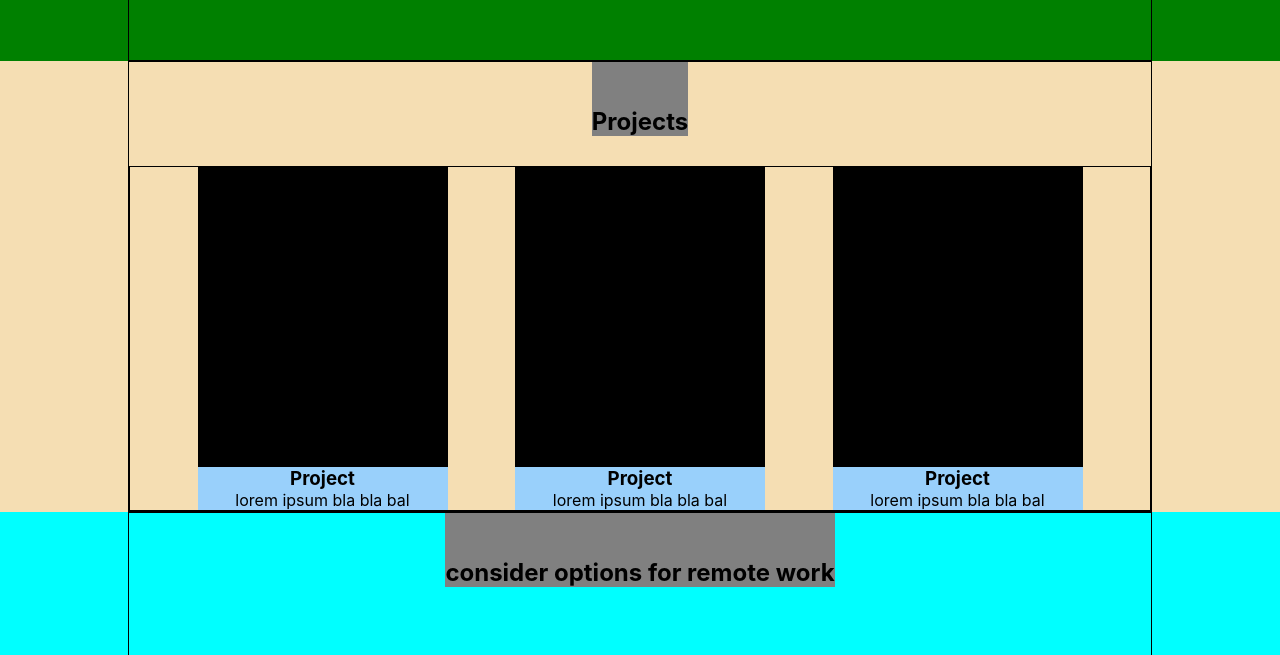
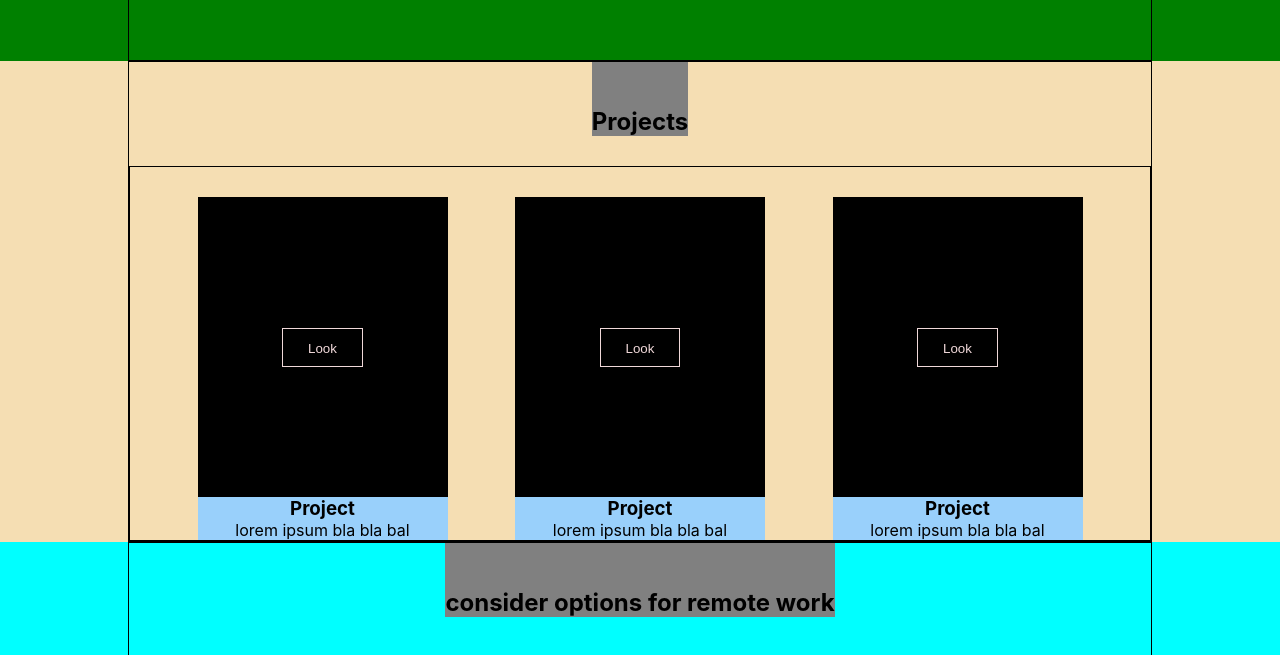
Before and after one commit to Andryteck/Portfolio-React, a React (Create React App) app: page / in a window 1280 px wide. Shown: the part 1619-2274 px from the top of the page. Built offline with nearby package versions, Linux system fonts and the light colour scheme.

Commit message:
refactor:projectsBlock and Skills

```diff
--- a/src/MyProjects/Project/Project.module.css
+++ b/src/MyProjects/Project/Project.module.css
@@ -1,5 +1,6 @@
 .project {
     width: 250px;
+    margin-top: 30px;
     background-color: #99d0fb;
     display: flex;
     flex-direction: column;
@@ -10,6 +11,9 @@
     width: 250px;
     height: 300px;
     background-color: black;
+    display: flex;
+    justify-content: center;
+    align-items: center;
 }
 
 .description {
--- a/src/MyProjects/Project/Project.tsx
+++ b/src/MyProjects/Project/Project.tsx
@@ -1,15 +1,18 @@
 import React from 'react';
 import style from './Project.module.css'
+import Button from "../../common/Button/Button";
 
 type propsType = {
     title: string
     description: string
 }
 
-function Project(props:propsType) {
+function Project(props: propsType) {
     return (
         <div className={style.project}>
-       <div className={style.projectsImage}></div>
+            <div className={style.projectsImage}>
+                <Button title={'Look'}/>
+            </div>
             <h3>{props.title}</h3>
             <span className={style.description}>{props.description}</span>
         </div>
--- a/src/Skills/Skill/Skill.module.css
+++ b/src/Skills/Skill/Skill.module.css
@@ -5,6 +5,7 @@
     flex-direction: column;
     align-items: center;
     text-align: center;
+    margin-top: 40px;
 }
 .icon {
     width: 60px;
--- a/src/Skills/Skills.module.css
+++ b/src/Skills/Skills.module.css
@@ -14,6 +14,7 @@
     display: flex;
     justify-content: space-evenly;
     flex-wrap: wrap;
+
 }
 
 @media (max-width: 425px) {
```
